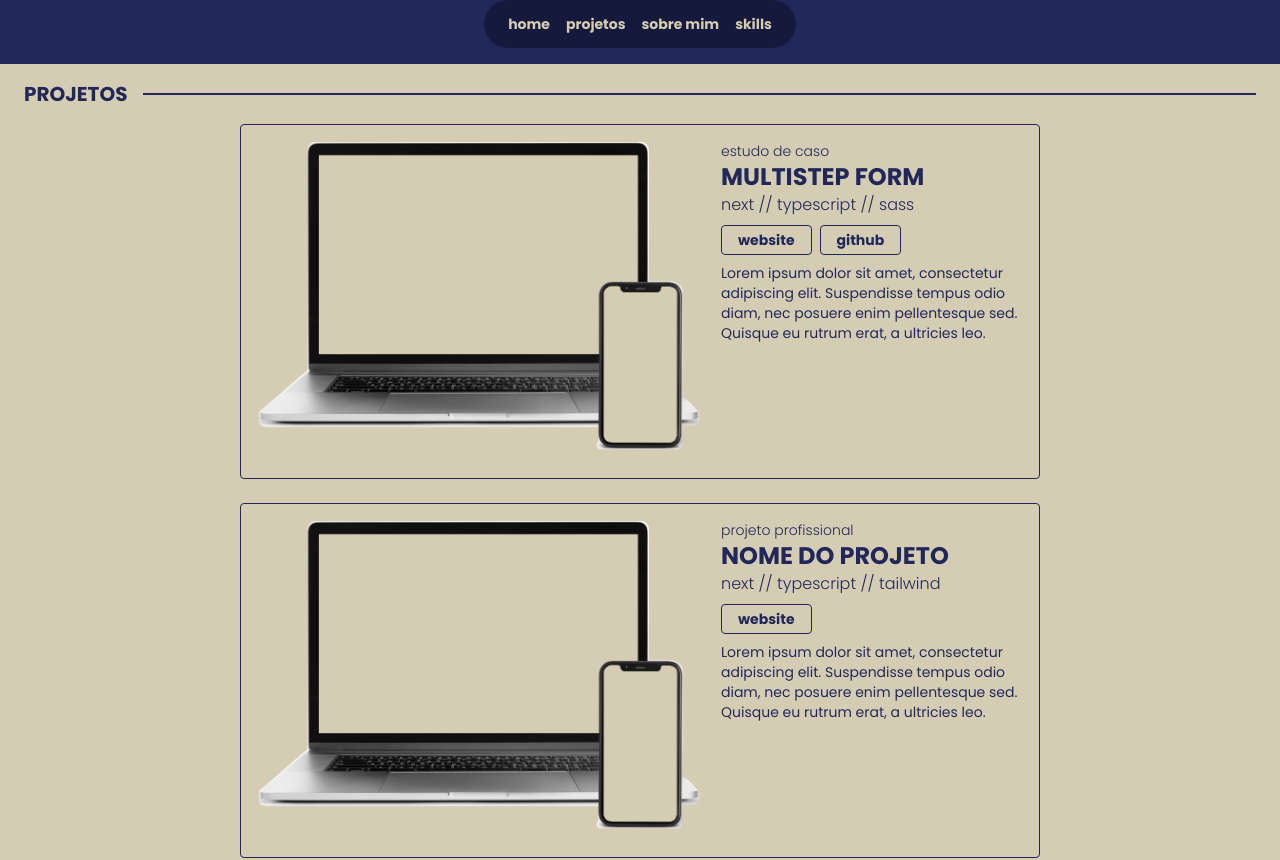
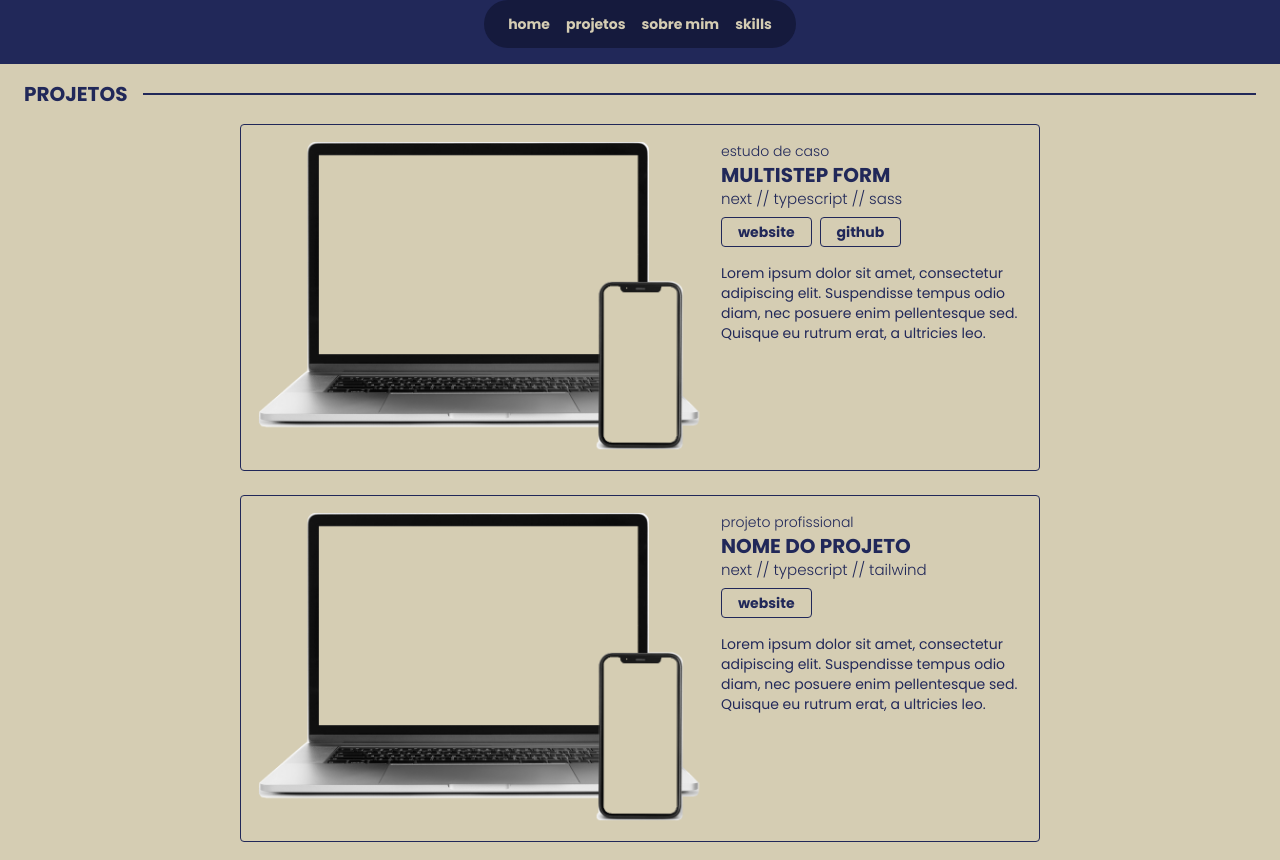
Before and after one commit to limasthays/portfolio-thayslima, a Next.js app: page / in a window 1280 px wide. Shown: the part 736-1596 px from the top of the page. Built offline with nearby package versions, Linux system fonts and the light colour scheme.

Commit message:
updating texts sizes on desktop view: projects section

```diff
--- a/src/app/components/containers/ProjectCard.tsx
+++ b/src/app/components/containers/ProjectCard.tsx
@@ -35,14 +35,14 @@ function ProjectCard({
 			<Image
 				src={img}
 				alt="project mockup"
-				className="w-full max-w-xs md:max-w-md mb-2"
+				className="w-full max-w-xs md:max-w-md"
 			/>
 
 			<div className="flex flex-col gap-2">
 				<div className="text-center md:text-left">
 					<p className="font-light text-xs md:text-sm">{projectTags}</p>
-					<h3 className="uppercase font-bold md:text-2xl">{title}</h3>
-					<p className="font-light text-sm md:text-base">{techs}</p>
+					<h3 className="uppercase font-bold md:text-xl">{title}</h3>
+					<p className="font-light text-sm md:text-[15px]">{techs}</p>
 				</div>
 
 				<div className="flex gap-2">
@@ -70,7 +70,7 @@ function ProjectCard({
 						/>
 					</button>
 				</div>
-				<p className="text-sm hidden md:block">{about}</p>
+				<p className="text-sm hidden md:block md:mt-2">{about}</p>
 			</div>
 
 			{isTextVisible && <p className="text-sm">{about}</p>}
--- a/src/app/components/sections/Projects.tsx
+++ b/src/app/components/sections/Projects.tsx
@@ -6,7 +6,7 @@ import { nanoid } from 'nanoid'
 function ProjectsSection() {
 	return (
 		<SectionContainer id="projects" sectionTitle="projetos" whiteVariant={true}>
-			<div className="flex flex-col gap-6 items-center md:items-start md:justify-center">
+			<div className="flex flex-col gap-6 items-center md:items-start">
 				{projectsContent.map((item) => (
 					<ProjectCard
 						img={item.img}
```
